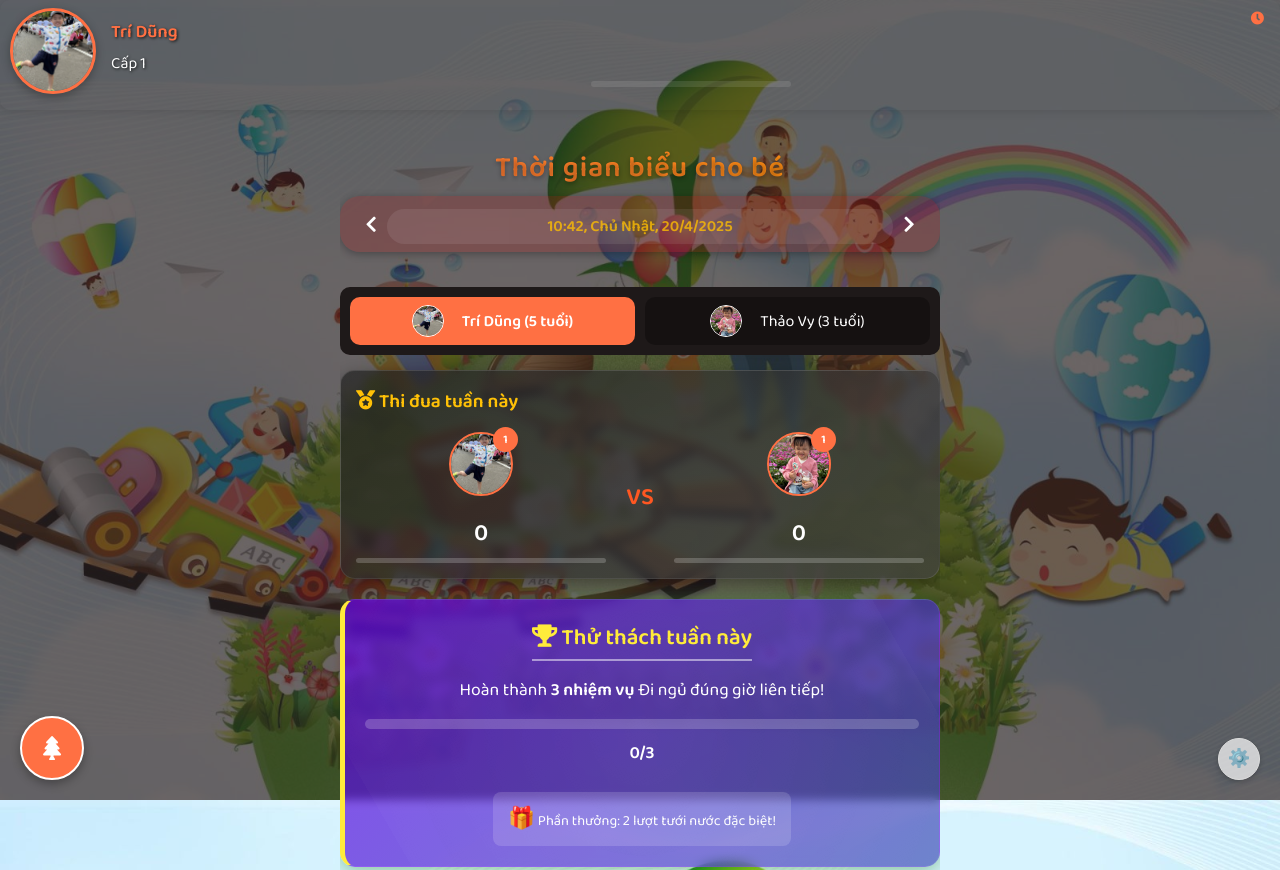
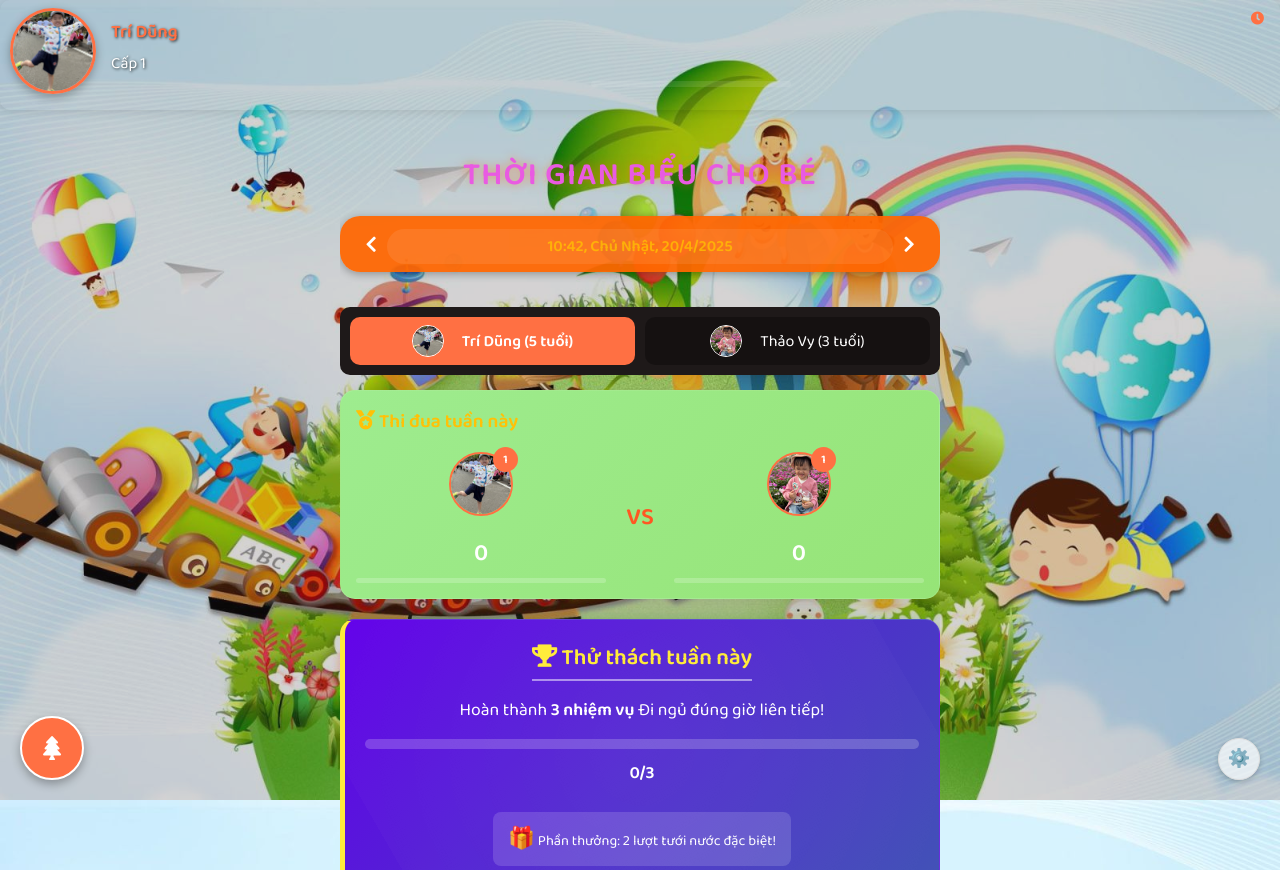
Before and after one commit to HongLinh719/thoigianbieunew, a plain HTML site: page index.html in a window 1280 px wide. Shown: the top 870 px of the page. Drawn offline with Linux system fonts and the light colour scheme.

Commit message:
Update index.html

```diff
--- a/index.html
+++ b/index.html
@@ -10,6 +10,7 @@
 
     <!-- Thêm CSS cho profile, cây và các phần thiếu -->
     <style>
+        /* Thêm màu sắc sinh động hơn cho trẻ em */
         :root {
             --primary-color: #FF7043;
             --accent-color: #4CAF50;
@@ -20,6 +21,11 @@
             --btn-neutral: #8B7355;
             --btn-bad: #7B1818;
             --highlight-color: #FFEB3B;
+            --pastel-blue: #81D4FA;
+            --pastel-green: #A5D6A7;
+            --pastel-yellow: #FFF59D;
+            --pastel-red: #FFAB91;
+            --pastel-purple: #CE93D8;
         }
 
         body {
@@ -34,7 +40,7 @@
             position: relative;
         }
 
-        /* Add overlay to improve text readability on the background image */
+        /* Điều chỉnh overlay cho nền trong suốt hơn */
         body::before {
             content: '';
             position: fixed;
@@ -42,7 +48,7 @@
             left: 0;
             width: 100%;
             height: 100%;
-            background: rgba(45, 36, 36, 0.7);
+            background: rgba(45, 36, 36, 0.2); /* Giảm xuống từ 0.7 xuống 0.5 */
             z-index: -1;
         }
 
@@ -59,16 +65,16 @@
         }
 
         .header h1 {
-            font-size: 1.8rem;
-            margin: 10px 0 5px;
-            background: linear-gradient(45deg, #FF7043, #FF9800);
-            -webkit-background-clip: text;
-            background-clip: text;
-            color: transparent;
-            text-shadow: 0px 2px 4px rgba(0,0,0,0.3);
-            font-weight: bold;
-            letter-spacing: 1px;
-        }
+    font-size: 2rem;
+    margin: 10px 0 5px;
+    color: #e95ae2; /* Màu cam đậm như trong hình */
+    text-shadow: 0px 0px 10px rgba(255, 102, 0, 0.5); /* Hiệu ứng phát sáng cam */
+    font-weight: bold;
+    letter-spacing: 1px;
+    padding: 5px 10px;
+    display: inline-block;
+    position: relative;
+}
 
         /* CSS cho thử thách tuần mới - nhỏ lại và xinh hơn */
         .weekly-challenge-container {
@@ -77,7 +83,7 @@
             border-radius: 15px;
             padding: 15px;
             margin: 15px 0;
-            box-shadow: 0 4px 15px rgba(0,0,0,0.3);
+            box-shadow: 0 4px 15px rgba(163, 240, 153, 0.3);
             position: relative;
             overflow: hidden;
             border-left: 3px solid #FFEB3B;
@@ -90,7 +96,7 @@
             left: -50%;
             width: 200%;
             height: 200%;
-            background: radial-gradient(circle, rgba(255,255,255,0.1) 0%, rgba(255,255,255,0) 70%);
+            background: radial-gradient(circle, rgba(164, 240, 174, 0.1) 0%, rgba(255,255,255,0) 70%);
             opacity: 0.5;
             animation: shineBg 3s infinite linear;
             pointer-events: none;
@@ -112,7 +118,7 @@
 
         .progress-bar {
             height: 8px;
-            background-color: rgba(255,255,255,0.2);
+            background-color: rgba(255, 255, 255, 0.2);
             border-radius: 10px;
             overflow: hidden;
             position: relative;
@@ -150,12 +156,12 @@
 
         /* Thi đua tuần này */
         .weekly-competition {
-            background: linear-gradient(135deg, #212121, #424242);
+            background: linear-gradient(135deg, #9eec8f, #96e477);
             color: white;
             border-radius: 15px;
             padding: 15px;
             margin: 15px 0;
-            box-shadow: 0 4px 15px rgba(0,0,0,0.3);
+            box-shadow: 0 4px 15px rgba(0,0,0,0.1);
             position: relative;
         }
 
@@ -355,7 +361,7 @@
             align-items: center;
             justify-content: center;
             margin: 10px 0;
-            background: rgba(187, 1, 1, 0.2);
+            background: rgba(255, 102, 0, 0.932);
             border-radius: 20px;
             padding: 8px 15px;
             width: 100%; /* Kéo dài khung ra */
@@ -410,7 +416,7 @@
             border-radius: 15px;
             padding: 20px;
             margin: 20px 0;
-            box-shadow: 0 4px 15px rgba(0,0,0,0.3);
+            box-shadow: 0 4px 15px rgba(185, 250, 196, 0.3);
             position: relative;
             overflow: hidden;
             border-left: 5px solid #FFEB3B;
@@ -1285,7 +1291,7 @@
 
         /* CSS cho các khối nội dung (làm trong suốt để thấy hình nền) */
         .weekly-challenge-container, .weekly-competition, .task, .stats-container, .tree-modal-content, .level-up-notification {
-            background-color: rgba(33, 33, 33, 0.7) !important; /* Màu nền tối với độ trong suốt */
+            background-color: rgba(189, 241, 194, 0.3) !important; /* Màu nền tối với độ trong suốt */
             backdrop-filter: blur(5px); /* Hiệu ứng mờ phía sau */
             -webkit-backdrop-filter: blur(5px); /* Hỗ trợ Safari */
             border: 1px solid rgba(255, 255, 255, 0.1); /* Viền mỏng */
@@ -1293,13 +1299,13 @@
 
         /* CSS cho thử thách tuần mới */
         .weekly-challenge-container {
-            background: linear-gradient(135deg, rgba(98, 0, 234, 0.7), rgba(63, 81, 181, 0.7)) !important;
+            background: linear-gradient(135deg, rgba(98, 0, 234, 0.5)) !important;
             border-left: 5px solid #FFEB3B;
         }
 
         /* CSS cho thi đua tuần này */
         .weekly-competition {
-            background: linear-gradient(135deg, rgba(33, 33, 33, 0.7), rgba(66, 66, 66, 0.7)) !important;
+            background: linear-gradient(135deg, rgba(183, 235, 186, 0.5)) !important;
         }
 
         /* Tối ưu hóa giao diện cho thiết bị di động */
@@ -1391,7 +1397,7 @@
 
     <div class="container">
         <div class="header">
-            <h1>Thời gian biểu cho bé</h1>
+            <h1>THỜI GIAN BIỂU CHO BÉ</h1>
 
             <!-- Thêm điều hướng ngày -->
             <div class="date-navigation">
```
